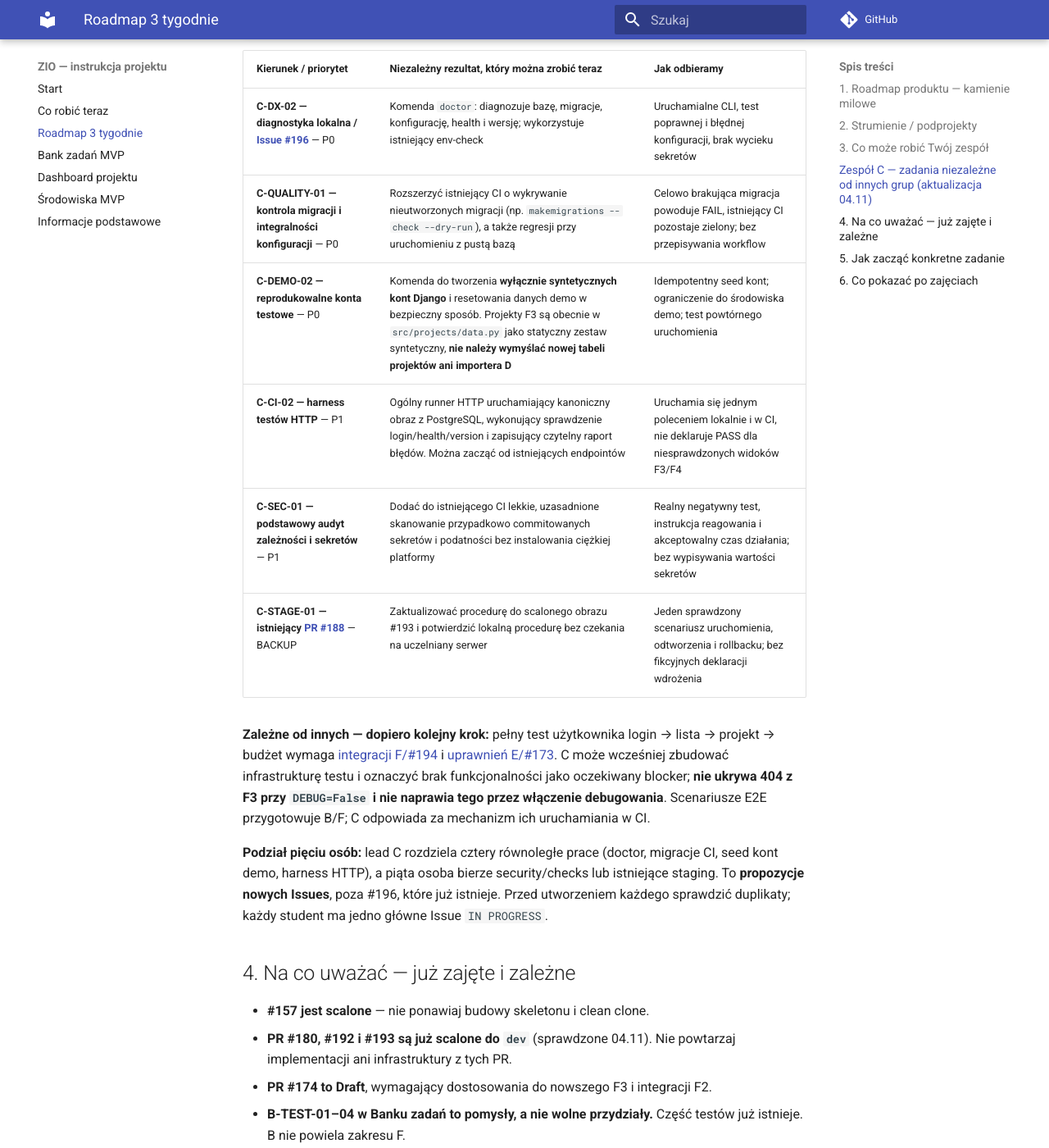
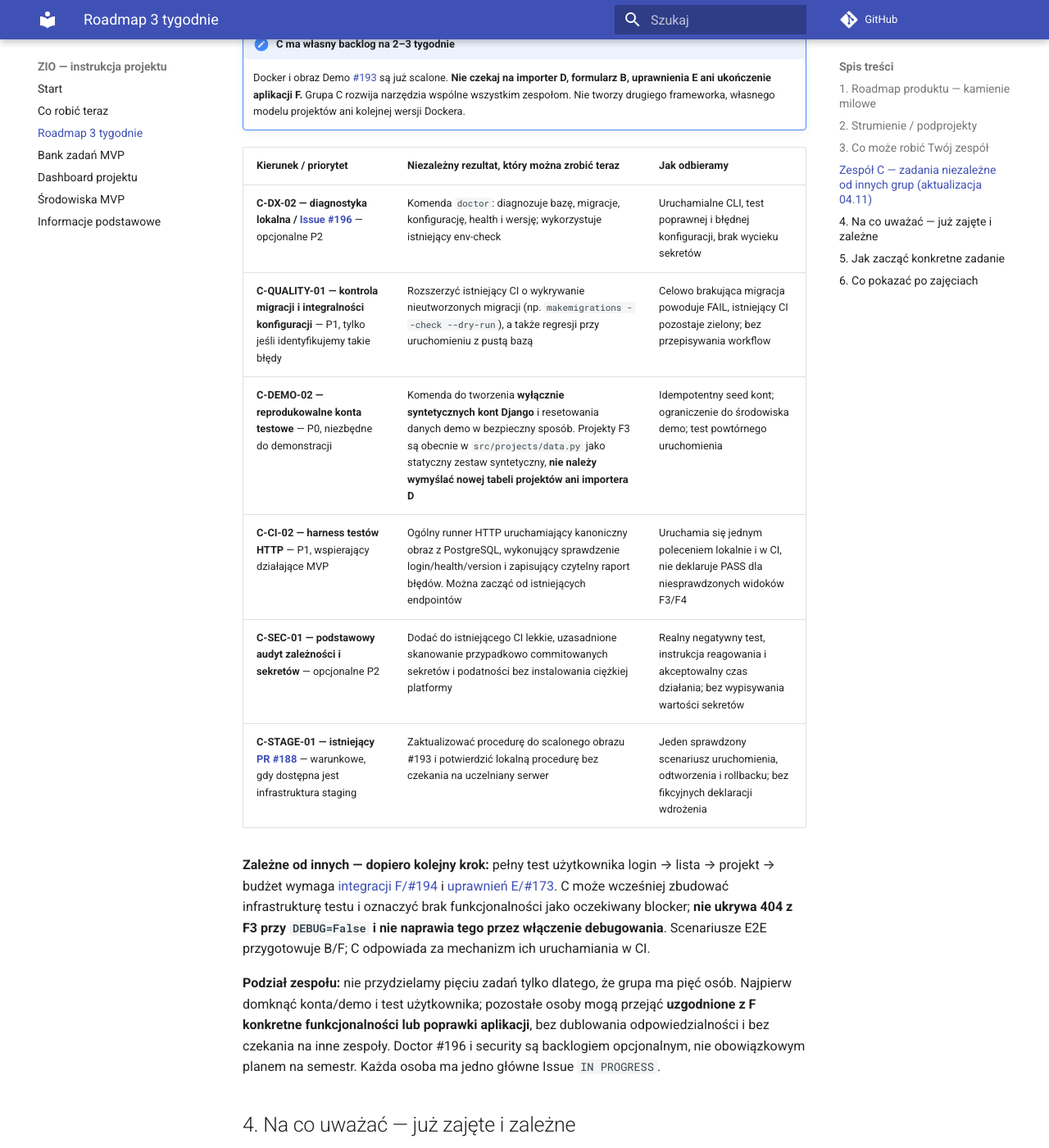
Before and after one commit to zio-wi-pb-mc/pb-science-office-manual, an MkDocs documentation site: the page built from manual/21-roadmap-3-tygodnie.md, in a window 1280 px wide and 1400 px high, scrolled down 2555 px. Shown: the whole window at 82% size. Built offline with MkDocs 1.6.1 and Material for MkDocs 9.7.7, drawn with Linux system fonts in a browser that asks for light colours; comment, search, counter and statistics services are not loaded; some of the changed text lies outside the part shown.

Commit message:
docs: prioritize functional MVP over optional C tooling

```diff
--- a/manual/21-roadmap-3-tygodnie.md
+++ b/manual/21-roadmap-3-tygodnie.md
@@ -43,21 +43,23 @@
 
 ## Zespół C — zadania niezależne od innych grup (aktualizacja 04.11)
 
+**Priorytet nadrzędny: oddanie działającego systemu, nie realizacja całego banku zadań.** Zadania infrastrukturalne realizujemy tylko, gdy umożliwiają pokazanie MVP, usuwają rzeczywisty blocker lub zmniejszają ryzyko niedziałającego wydania. Nie trzeba wykonywać wszystkich poniższych propozycji.
+
 !!! important "C ma własny backlog na 2–3 tygodnie"
     Docker i obraz Demo [#193](https://github.com/zio-wi-pb-mc/pb-science-office/pull/193) są już scalone. **Nie czekaj na importer D, formularz B, uprawnienia E ani ukończenie aplikacji F.** Grupa C rozwija narzędzia wspólne wszystkim zespołom. Nie tworzy drugiego frameworka, własnego modelu projektów ani kolejnej wersji Dockera.
 
 | Kierunek / priorytet | Niezależny rezultat, który można zrobić **teraz** | Jak odbieramy |
 |---|---|---|
-| **C-DX-02 — diagnostyka lokalna / [Issue #196](https://github.com/zio-wi-pb-mc/pb-science-office/issues/196)** — P0 | Komenda `doctor`: diagnozuje bazę, migracje, konfigurację, health i wersję; wykorzystuje istniejący env-check | Uruchamialne CLI, test poprawnej i błędnej konfiguracji, brak wycieku sekretów |
-| **C-QUALITY-01 — kontrola migracji i integralności konfiguracji** — P0 | Rozszerzyć istniejący CI o wykrywanie nieutworzonych migracji (np. `makemigrations --check --dry-run`), a także regresji przy uruchomieniu z pustą bazą | Celowo brakująca migracja powoduje FAIL, istniejący CI pozostaje zielony; bez przepisywania workflow |
-| **C-DEMO-02 — reprodukowalne konta testowe** — P0 | Komenda do tworzenia **wyłącznie syntetycznych kont Django** i resetowania danych demo w bezpieczny sposób. Projekty F3 są obecnie w `src/projects/data.py` jako statyczny zestaw syntetyczny, **nie należy wymyślać nowej tabeli projektów ani importera D** | Idempotentny seed kont; ograniczenie do środowiska demo; test powtórnego uruchomienia |
-| **C-CI-02 — harness testów HTTP** — P1 | Ogólny runner HTTP uruchamiający kanoniczny obraz z PostgreSQL, wykonujący sprawdzenie login/health/version i zapisujący czytelny raport błędów. Można zacząć od istniejących endpointów | Uruchamia się jednym poleceniem lokalnie i w CI, nie deklaruje PASS dla niesprawdzonych widoków F3/F4 |
-| **C-SEC-01 — podstawowy audyt zależności i sekretów** — P1 | Dodać do istniejącego CI lekkie, uzasadnione skanowanie przypadkowo commitowanych sekretów i podatności bez instalowania ciężkiej platformy | Realny negatywny test, instrukcja reagowania i akceptowalny czas działania; bez wypisywania wartości sekretów |
-| **C-STAGE-01 — istniejący [PR #188](https://github.com/zio-wi-pb-mc/pb-science-office/pull/188)** — BACKUP | Zaktualizować procedurę do scalonego obrazu #193 i potwierdzić lokalną procedurę bez czekania na uczelniany serwer | Jeden sprawdzony scenariusz uruchomienia, odtworzenia i rollbacku; bez fikcyjnych deklaracji wdrożenia |
+| **C-DX-02 — diagnostyka lokalna / [Issue #196](https://github.com/zio-wi-pb-mc/pb-science-office/issues/196)** — opcjonalne P2 | Komenda `doctor`: diagnozuje bazę, migracje, konfigurację, health i wersję; wykorzystuje istniejący env-check | Uruchamialne CLI, test poprawnej i błędnej konfiguracji, brak wycieku sekretów |
+| **C-QUALITY-01 — kontrola migracji i integralności konfiguracji** — P1, tylko jeśli identyfikujemy takie błędy | Rozszerzyć istniejący CI o wykrywanie nieutworzonych migracji (np. `makemigrations --check --dry-run`), a także regresji przy uruchomieniu z pustą bazą | Celowo brakująca migracja powoduje FAIL, istniejący CI pozostaje zielony; bez przepisywania workflow |
+| **C-DEMO-02 — reprodukowalne konta testowe** — P0, niezbędne do demonstracji | Komenda do tworzenia **wyłącznie syntetycznych kont Django** i resetowania danych demo w bezpieczny sposób. Projekty F3 są obecnie w `src/projects/data.py` jako statyczny zestaw syntetyczny, **nie należy wymyślać nowej tabeli projektów ani importera D** | Idempotentny seed kont; ograniczenie do środowiska demo; test powtórnego uruchomienia |
+| **C-CI-02 — harness testów HTTP** — P1, wspierający działające MVP | Ogólny runner HTTP uruchamiający kanoniczny obraz z PostgreSQL, wykonujący sprawdzenie login/health/version i zapisujący czytelny raport błędów. Można zacząć od istniejących endpointów | Uruchamia się jednym poleceniem lokalnie i w CI, nie deklaruje PASS dla niesprawdzonych widoków F3/F4 |
+| **C-SEC-01 — podstawowy audyt zależności i sekretów** — opcjonalne P2 | Dodać do istniejącego CI lekkie, uzasadnione skanowanie przypadkowo commitowanych sekretów i podatności bez instalowania ciężkiej platformy | Realny negatywny test, instrukcja reagowania i akceptowalny czas działania; bez wypisywania wartości sekretów |
+| **C-STAGE-01 — istniejący [PR #188](https://github.com/zio-wi-pb-mc/pb-science-office/pull/188)** — warunkowe, gdy dostępna jest infrastruktura staging | Zaktualizować procedurę do scalonego obrazu #193 i potwierdzić lokalną procedurę bez czekania na uczelniany serwer | Jeden sprawdzony scenariusz uruchomienia, odtworzenia i rollbacku; bez fikcyjnych deklaracji wdrożenia |
 
 **Zależne od innych — dopiero kolejny krok:** pełny test użytkownika login → lista → projekt → budżet wymaga [integracji F/#194](https://github.com/zio-wi-pb-mc/pb-science-office/issues/194) i [uprawnień E/#173](https://github.com/zio-wi-pb-mc/pb-science-office/issues/173). C może wcześniej zbudować infrastrukturę testu i oznaczyć brak funkcjonalności jako oczekiwany blocker; **nie ukrywa 404 z F3 przy `DEBUG=False` i nie naprawia tego przez włączenie debugowania**. Scenariusze E2E przygotowuje B/F; C odpowiada za mechanizm ich uruchamiania w CI.
 
-**Podział pięciu osób:** lead C rozdziela cztery równoległe prace (doctor, migracje CI, seed kont demo, harness HTTP), a piąta osoba bierze security/checks lub istniejące staging. To **propozycje nowych Issues**, poza #196, które już istnieje. Przed utworzeniem każdego sprawdzić duplikaty; każdy student ma jedno główne Issue `IN PROGRESS`.
+**Podział zespołu:** nie przydzielamy pięciu zadań tylko dlatego, że grupa ma pięć osób. Najpierw domknąć konta/demo i test użytkownika; pozostałe osoby mogą przejąć **uzgodnione z F konkretne funkcjonalności lub poprawki aplikacji**, bez dublowania odpowiedzialności i bez czekania na inne zespoły. Doctor #196 i security są backlogiem opcjonalnym, nie obowiązkowym planem na semestr. Każda osoba ma jedno główne Issue `IN PROGRESS`.
 
 ## 4. Na co uważać — już zajęte i zależne
 
```
